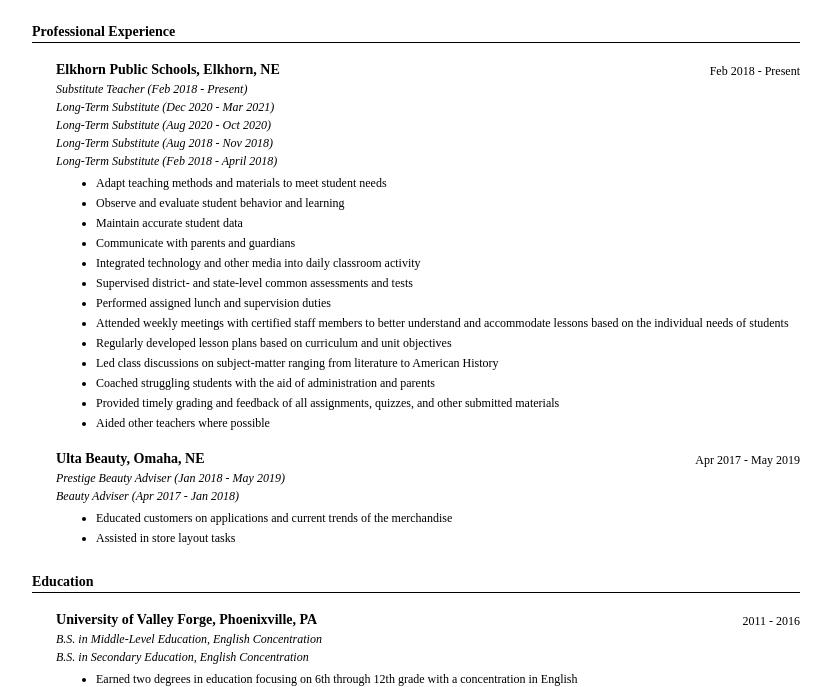
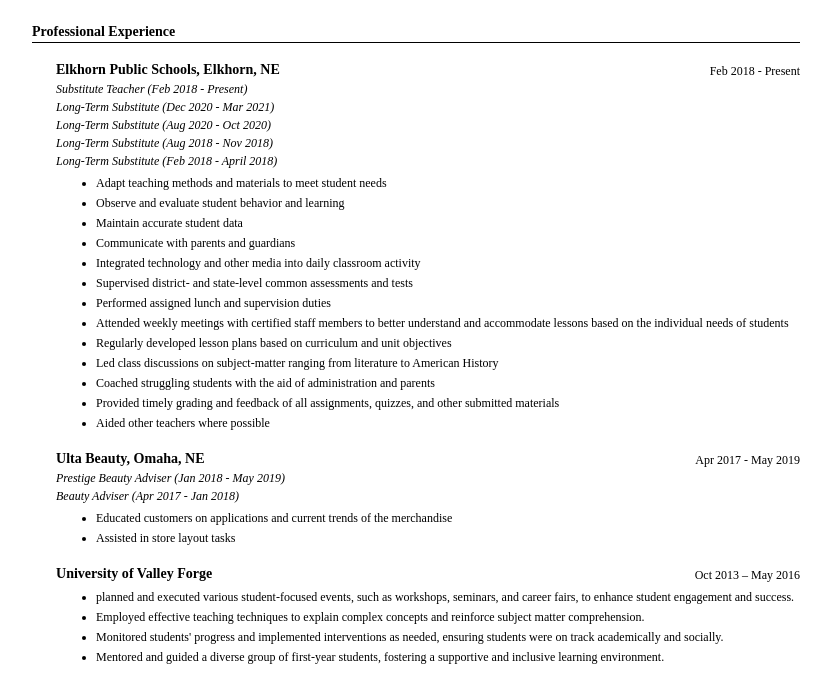
Before and after one commit to Renddslow/oliviamcelwee-resume-html, a plain HTML site: page index.html in a window 1280 px wide. Shown: the part 89-776 px from the top of the page, without its empty margins (224-1055 px from the left). Drawn offline with Linux system fonts and the light colour scheme.

Commit message:
Update index.html

```diff
--- a/index.html
+++ b/index.html
@@ -58,6 +58,19 @@
                             <li>Assisted in store layout tasks</li>
                         </ul>
                     </article>
+                    <article>
+                        <header>
+                            <h3>University of Valley Forge</h3>
+                            <p>Oct 2013 – May 2016</p>
+                        </header>
+                        <p><em></em></p>
+                        <ul>
+                            <li>planned and executed various student-focused events, such as workshops, seminars, and career fairs, to enhance student engagement and success.</li>
+                            <li>Employed effective teaching techniques to explain complex concepts and reinforce subject matter comprehension.</li>
+                            <li>Monitored students' progress and implemented interventions as needed, ensuring students were on track academically and socially.</li>
+                            <li>Mentored and guided a diverse group of first-year students, fostering a supportive and inclusive learning environment.</li>
+                        </ul>
+                    </article>
                 </section>
                 <section>
                     <h2>Education</h2>
```
